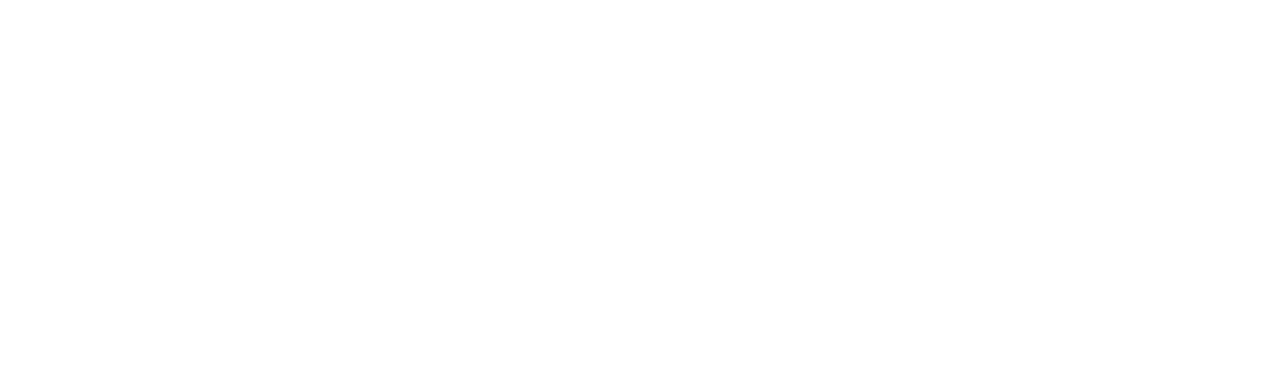
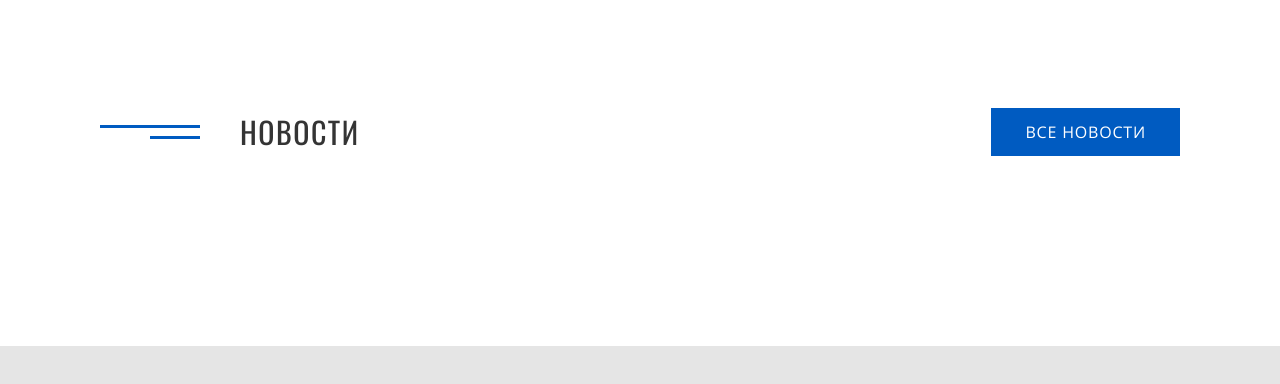
Before and after one commit to nsaprykina/News_Thans-light, a plain HTML site: page index.html in a window 1280 px wide. Drawn offline with Linux system fonts and the light colour scheme.

Commit message:
Заголовок блока и его стилизация

```diff
--- a/index.html
+++ b/index.html
@@ -8,7 +8,17 @@
         <link rel="stylesheet" href="https://fonts.googleapis.com/css2?family=Open+Sans:wght@300;400;600&family=Oswald&display=swap">
         <link rel="stylesheet" href="css/style.css">
     </head>
-    <body>
+    <body class="news">
+        <div class="wrapper">
+            <div class="news__inner">
+                <div class="news__heading">
+                    <h1 class="news__title title">Новости</h1>
+                    <a href="#" class="news__link" target="_blank">Все новости</a>
+                </div>
+                <div class="news__content">
 
+                </div>
+            </div>
+        </div>
     </body>
 </html>
--- a/scss/style.scss
+++ b/scss/style.scss
@@ -23,4 +23,81 @@ html {
     font-family: 'Open Sans', 'Arial', sans-serif;
     font-weight: 300;
     font-style: normal;
+    background-color: #e5e5e5;
+    color: #343434;
 }
+
+body {
+    max-width: 1920px;
+    background-color: #fff;
+    margin: 0 auto;
+}
+
+.wrapper {
+    max-width: 1110px;
+    width: 100%;
+    margin: 0 auto;
+    padding: 0 15px;
+}
+
+.title {
+    font-family: 'Oswald', 'Arial', sans-serif;
+    font-style: normal;
+    font-weight: 400;
+    font-size: 30px;
+    line-height: 44px;
+    letter-spacing: 0.05em;
+    text-transform: uppercase;
+    padding-left: 140px;
+    position: relative;
+}
+
+.title::after {
+    content: "";
+    width: 100px;
+    height: 3px;
+    background-color: #005bc1;
+    position: absolute;
+    left: 0;
+    top: 15px;
+    margin-bottom: 13px;
+}
+
+.title::before {
+    content: "";
+    width: 50px;
+    height: 3px;
+    background-color: #005bc1;
+    position: absolute;
+    left: 50px;
+    bottom: 15px;
+}
+
+/* --- news --- */
+
+.news {
+
+    &__inner {
+        padding: 108px 0 120px;
+    }
+
+    &__heading {
+        display: flex;
+        justify-content: space-between;
+        align-items: center;
+        margin-bottom: 70px;
+    }
+
+    &__link {
+        display: inline-block;
+        font-weight: 600;
+        font-size: 16px;
+        line-height: 22px;
+        letter-spacing: 0.05em;
+        text-transform: uppercase;
+        color: #ffffff;
+        background-color: #005bc1;
+        text-decoration: none;
+        padding: 13px 34px;
+    }
+}
```
Also changed, not shown: css/style.css.
